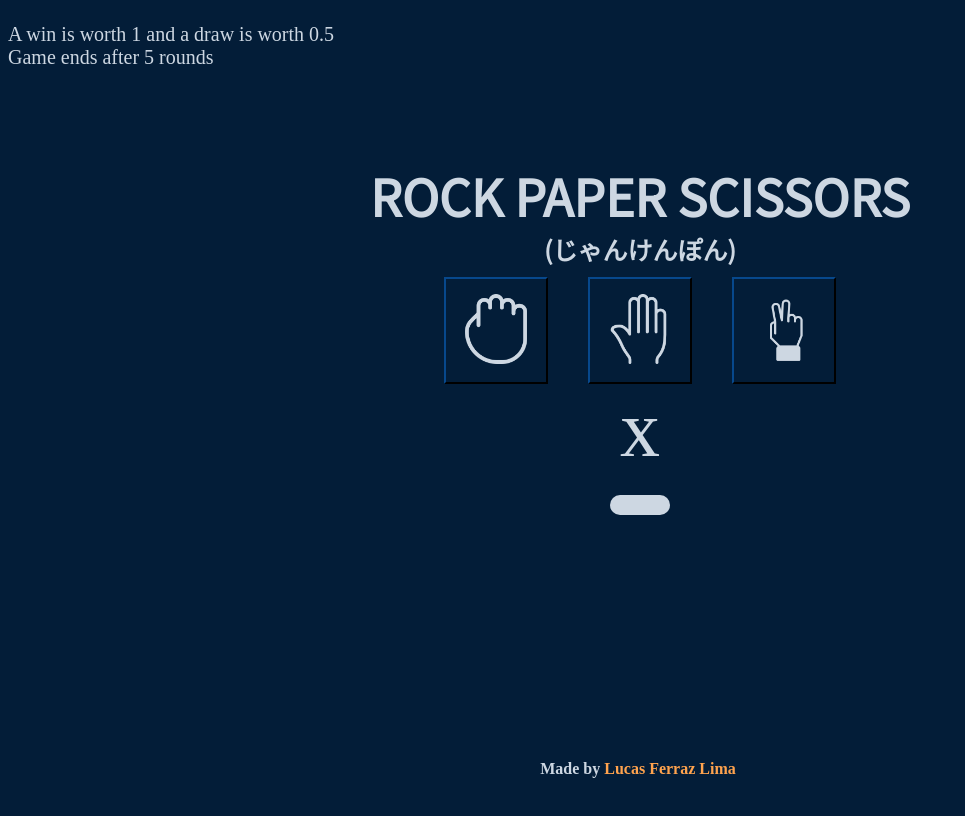
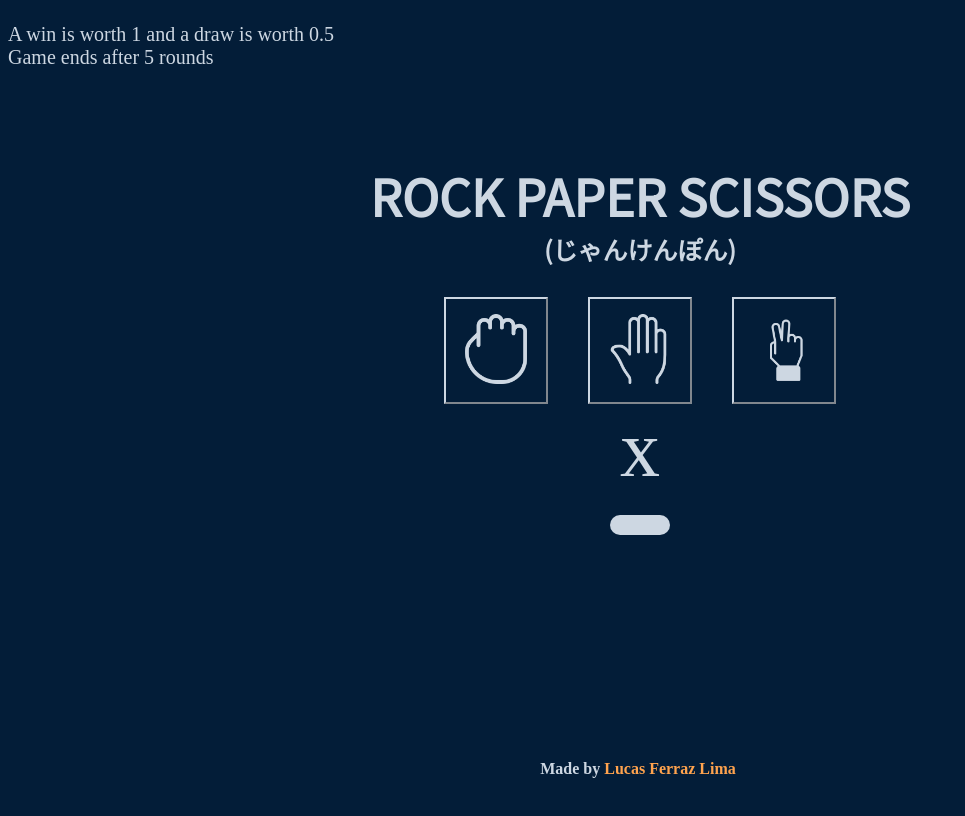
Before and after one commit to lucasferrazlima/rock-paper-scissors, a plain HTML site: page index.html in a window 1280 px wide. Shown: the whole page, without its empty margins (0-965 px from the left). Drawn offline with Linux system fonts and the light colour scheme.

Commit message:
Change buttons style

```diff
--- a/style.css
+++ b/style.css
@@ -60,6 +60,7 @@ p1 {
     gap: 40px;
     justify-content: center;
     padding-top: 10px;
+    margin-top: 20px;
 
 }
 
@@ -71,7 +72,7 @@ img {
 button {
     padding: 15px;
     background-color: #031d38;
-    border-color: #031d38;
+    border-color: #cdd7e2;
 }
 
 button:hover {
```
